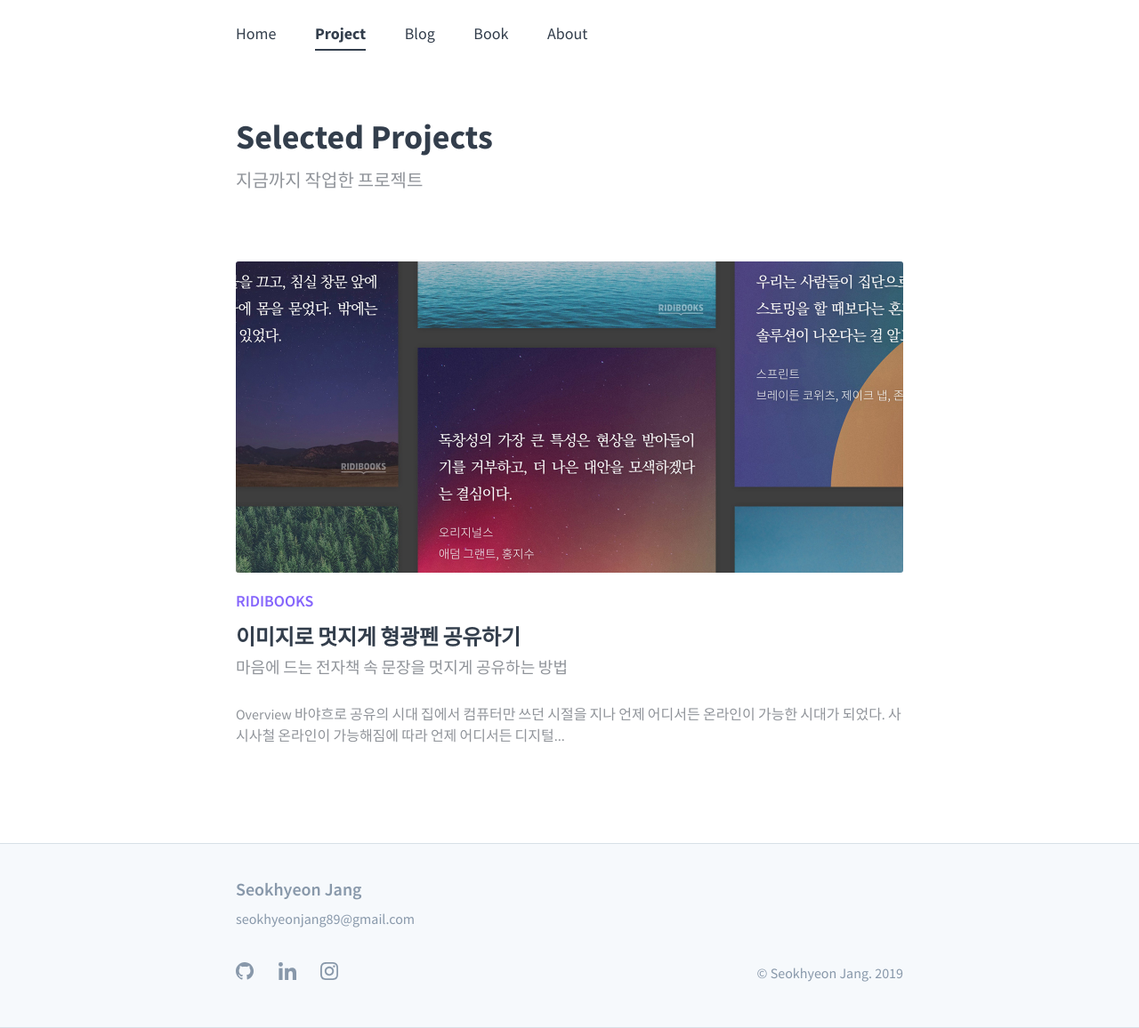
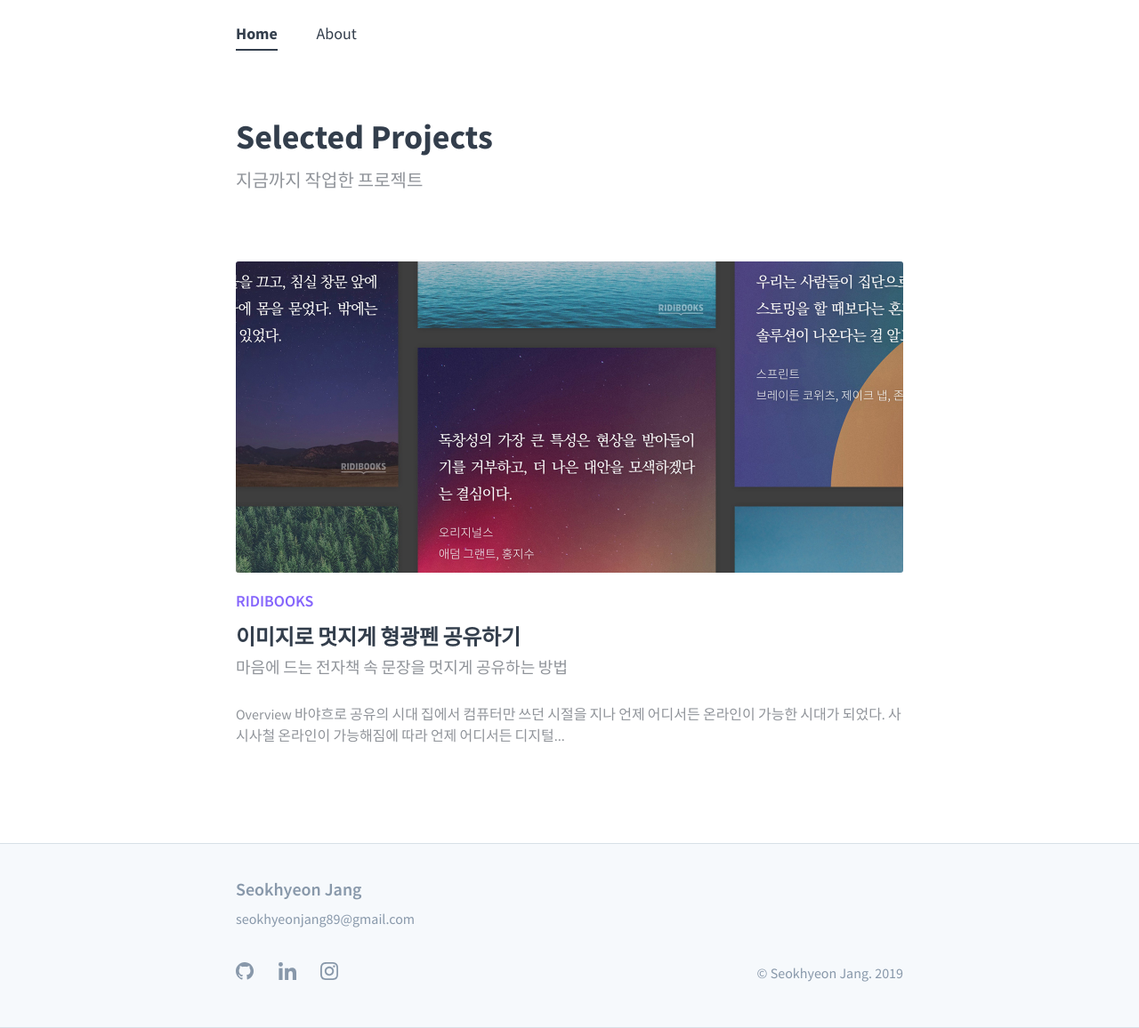
Before and after one commit to boys-be-ambitious/boys-be-ambitious.github.io, a Jekyll site: the page built from project/index.md, in a window 1280 px wide. Shown: the whole page at 89% size. Built offline with Jekyll 4.4.1, drawn with Linux system fonts in a browser that asks for light colours.

Commit message:
commit change default.html

```diff
--- a/_layouts/default.html
+++ b/_layouts/default.html
@@ -8,7 +8,7 @@
       <nav class="nav">
         <div class="nav-container">
             <ul>
-                <li class="transition">
+                <!-- <li class="transition">
                     <a href="{{ '' | prepend: site.baseurl }}/" {% if current[1] == "about" or current[1] == "blog" or current[1] == "book" or current[1] == "project" %} class="normal" {% endif %} class="active">Home</a>
                 </li>
                 <li class="transition">
@@ -19,6 +19,12 @@
                 </li>
                 <li class="transition">
                     <a href="{{ '/book' | prepend: site.baseurl }}" {% if current[1] == "book" %} class="active"{% endif %} >Book</a>
+                </li>
+                <li class="transition">
+                    <a href="{{ '/about' | prepend: site.baseurl }}" {% if current[1] == "about" %} class="active"{% endif %} >About</a>
+                </li> -->
+                <li class="transition">
+                    <a href="{{ '' | prepend: site.baseurl }}/" {% if current[1] == "about" %} class="normal" {% endif %} class="active">Home</a>
                 </li>
                 <li class="transition">
                     <a href="{{ '/about' | prepend: site.baseurl }}" {% if current[1] == "about" %} class="active"{% endif %} >About</a>
```
